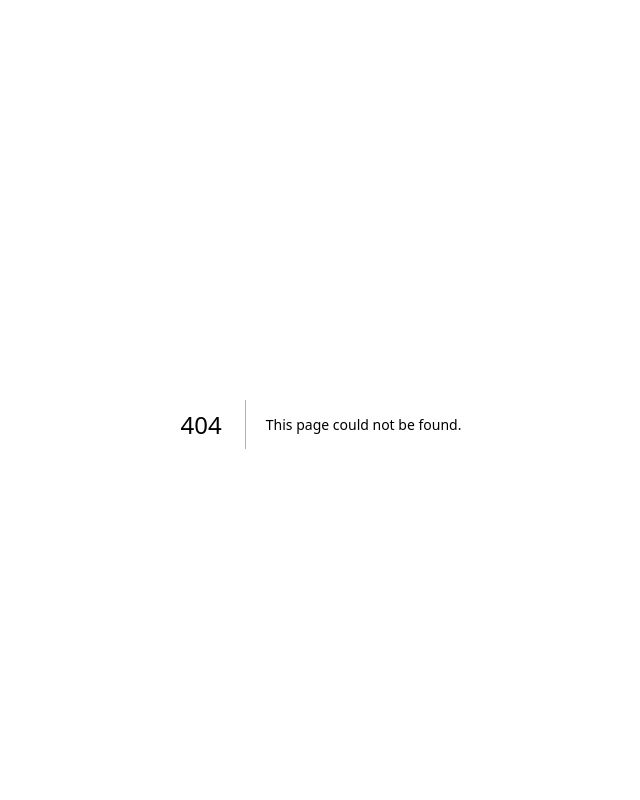
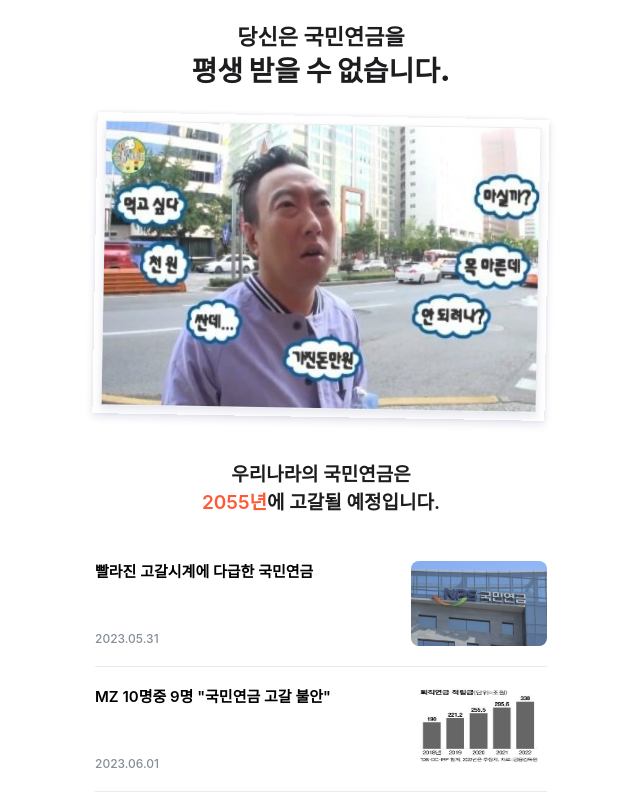
Before and after one commit to sungjung-web/pension, a Next.js app: page /result/a in a window 1280 px wide. Before the commit this address had no page. Shown: the top 800 px of the page, without its empty margins (319-959 px from the left). Built offline with nearby package versions, Linux system fonts and the light colour scheme; a web font is replaced by a local one.

Commit message:
로딩 추가 maxWidth 설정

```diff
--- /dev/null
+++ b/app/components/Loading.tsx
@@ -0,0 +1,37 @@
+import { useEffect } from "react"
+
+interface Props {
+  onFinished: () => void
+}
+
+export default function Loading({onFinished}:Props) {
+  useEffect(() => {
+    setTimeout(() => {onFinished()}, 1500)
+  }, [onFinished])
+
+  return <div style={{
+    position: 'fixed',
+    top: 0,
+    left: 0,
+    right: 0,
+    bottom: 0,
+    display: 'flex',
+    flexDirection: 'column',
+    alignItems: 'center',
+    justifyContent: 'center',
+    gap: '24px'
+  }}>
+    <div role="status">
+        <svg style={{fill: '#FF5A36'}} aria-hidden="true" className="w-8 h-8 mr-2 text-gray-200 animate-spin dark:text-gray-600 fill-blue-600" viewBox="0 0 100 101" fill="none" xmlns="http://www.w3.org/2000/svg">
+            <path d="M100 50.5908C100 78.2051 77.6142 100.591 50 100.591C22.3858 100.591 0 78.2051 0 50.5908C0 22.9766 22.3858 0.59082 50 0.59082C77.6142 0.59082 100 22.9766 100 50.5908ZM9.08144 50.5908C9.08144 73.1895 27.4013 91.5094 50 91.5094C72.5987 91.5094 90.9186 73.1895 90.9186 50.5908C90.9186 27.9921 72.5987 9.67226 50 9.67226C27.4013 9.67226 9.08144 27.9921 9.08144 50.5908Z" fill="currentColor"/>
+            <path d="M93.9676 39.0409C96.393 38.4038 97.8624 35.9116 97.0079 33.5539C95.2932 28.8227 92.871 24.3692 89.8167 20.348C85.8452 15.1192 80.8826 10.7238 75.2124 7.41289C69.5422 4.10194 63.2754 1.94025 56.7698 1.05124C51.7666 0.367541 46.6976 0.446843 41.7345 1.27873C39.2613 1.69328 37.813 4.19778 38.4501 6.62326C39.0873 9.04874 41.5694 10.4717 44.0505 10.1071C47.8511 9.54855 51.7191 9.52689 55.5402 10.0491C60.8642 10.7766 65.9928 12.5457 70.6331 15.2552C75.2735 17.9648 79.3347 21.5619 82.5849 25.841C84.9175 28.9121 86.7997 32.2913 88.1811 35.8758C89.083 38.2158 91.5421 39.6781 93.9676 39.0409Z" fill="currentFill"/>
+        </svg>
+        <span className="sr-only">Loading...</span>
+    </div>
+    <p style={{
+      color: '#868E96',
+      fontSize: '15px',
+      fontWeight: 500,
+    }}>계산중..</p>
+  </div>
+}
--- a/app/layout.tsx
+++ b/app/layout.tsx
@@ -21,9 +21,11 @@
         <link rel="stylesheet" as="style" href="https://cdn.jsdelivr.net/gh/orioncactus/pretendard@v1.3.8/dist/web/static/pretendard.css" />
       </head>
       <body>
-        <main>
-          <Analytics />
-          <div className="p-6 flex flex-col justify-center items-center">{children}</div>
+        <main className='flex justify-center w-full'>
+          <div style={{maxWidth: '500px', width: '100%'}}>
+            <Analytics />
+            <div className="p-6 flex flex-col justify-center items-center">{children}</div>
+          </div>
         </main>
       </body>
     </html>
--- a/app/page.tsx
+++ b/app/page.tsx
@@ -4,11 +4,19 @@
 import { useRouter } from 'next/navigation';
 import { useState } from 'react';
 import { match } from 'ts-pattern';
+import Loading from './components/Loading';
 
 export default function Home() {
   const router = useRouter();
   const testGroup = getABTestGroup();
   const [age, setAge] = useState<string>();
+
+  const [loading, setLoading] = useState(false)
+  if (loading) {
+    return <Loading onFinished={() =>{
+      router.push(`/result/${testGroup}?age=${age}`)
+    }} />
+  }
 
   return (
     <>
@@ -58,7 +66,7 @@
       />
       <Spacing size={24} />
       <button
-        onClick={() => router.push(`/result/${testGroup}/${age}`)}
+        onClick={() => {setLoading(true)}}
         className="w-full h-14 rounded-xl text-center text-white"
         style={{ background: '#FF5A36' }}
       >
--- a/app/result/a/[age]/page.tsx
+++ b/app/result/a/page.tsx
@@ -3,15 +3,16 @@
 import { getPensionYears } from '@/utils';
 import Image from 'next/image';
 import Link from 'next/link';
-import CtaButtons from '../../components/CtaButtons';
-import Articles from '../../components/Articles';
+import CtaButtons from '../components/CtaButtons';
+import Articles from '../components/Articles';
+import { useAge } from '../hooks/useAge';
 
 interface Props {
   params: { age: string };
 }
 
 export default function Age(props: Props) {
-  const age = props.params.age;
+  const age = useAge();
   const pensionYear = getPensionYears(Number(age))
 
   return (
--- a/app/result/b/[age]/page.tsx
+++ b/app/result/b/page.tsx
@@ -3,16 +3,16 @@
 import { getPensionYears } from '@/utils';
 import Image from 'next/image';
 import Link from 'next/link';
-import { useRouter } from 'next/router';
-import CtaButtons from '../../components/CtaButtons';
-import Articles from '../../components/Articles';
+import CtaButtons from '../components/CtaButtons';
+import Articles from '../components/Articles';
+import { useAge } from '../hooks/useAge';
 
 interface Props {
   params: { age: string };
 }
 
 export default function Age(props: Props) {
-  const age = props.params.age;
+  const age = useAge();
   const pensionYear = getPensionYears(Number(age));
 
   return (
--- /dev/null
+++ b/app/result/hooks/useAge.ts
@@ -0,0 +1,6 @@
+import { useParams, useSearchParams } from "next/navigation";
+
+export function useAge() {
+  const params = useSearchParams();
+  return Number(params.get('age')) ?? 30;
+}
```
